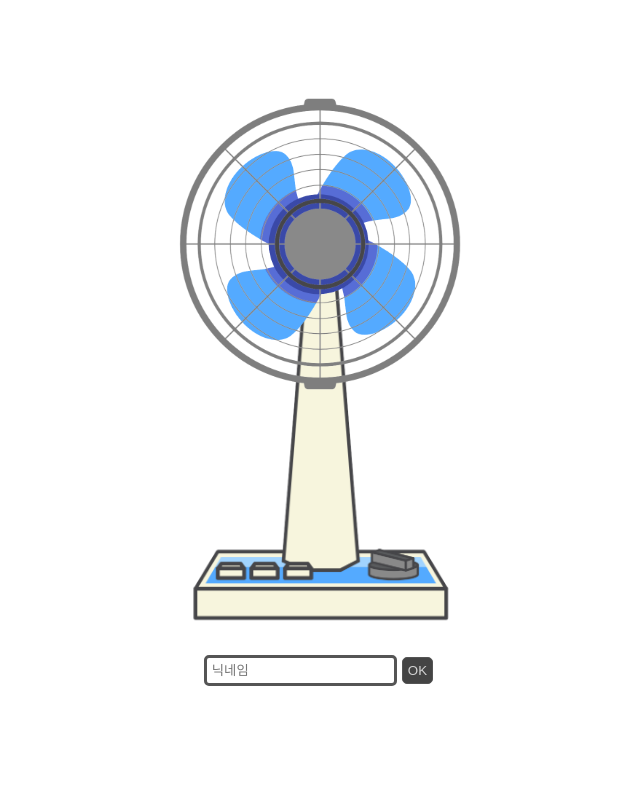
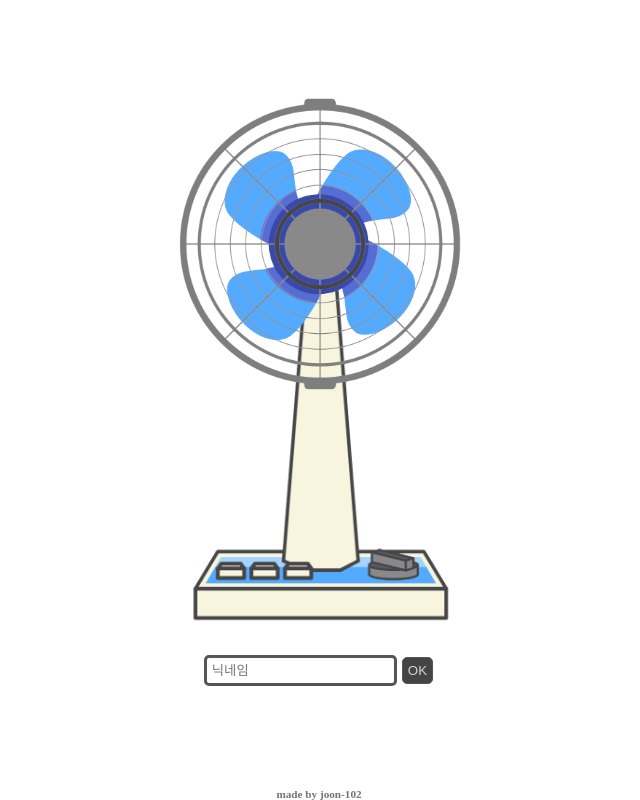
Before and after one commit to joon-102/Online-Fan, a website: page public/index.html in a window 1280 px wide. Shown: the whole page, without its empty margins (321-961 px from the left). Drawn offline with nearby package versions, Linux system fonts and the light colour scheme.

Commit message:
Add : made by msg

```diff
--- a/public/index.css
+++ b/public/index.css
@@ -89,3 +89,19 @@ button:active {
 #toggleSound {
     display: none;
 }
+
+.footer {
+    position: fixed;
+    width: 100%;
+    bottom: 0;
+    display: flex;
+    justify-content: center;
+
+}
+
+.footer-text {
+    font-weight : bold;
+    text-decoration-line: none;
+    font-size: 0.7rem;
+    color: #6c757d;
+}
--- a/public/index.html
+++ b/public/index.html
@@ -46,7 +46,13 @@
             <input placeholder="닉네임" maxlength="5">
             <button class="ok">OK</button>
         </div>
+
     </div>
+
+
+    <footer class="footer">
+        <a class="footer-text" href="https://github.com/joon-102"target="_blank">made by joon-102</a>
+    </footer>
 
     <script src="https://cdn.socket.io/4.7.5/socket.io.min.js"
         integrity="sha384-2huaZvOR9iDzHqslqwpR87isEmrfxqyWOF7hr7BY6KG0+hVKLoEXMPUJw3ynWuhO"
```
